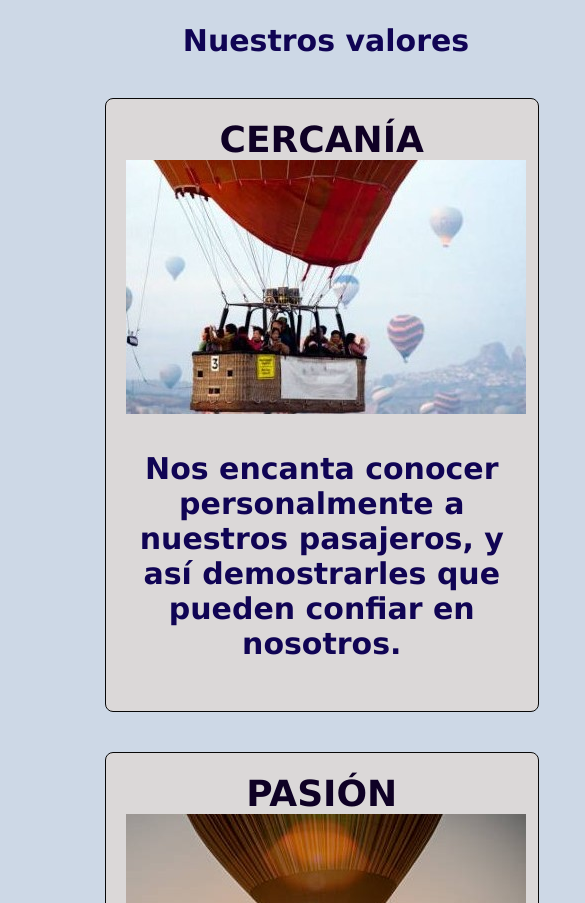
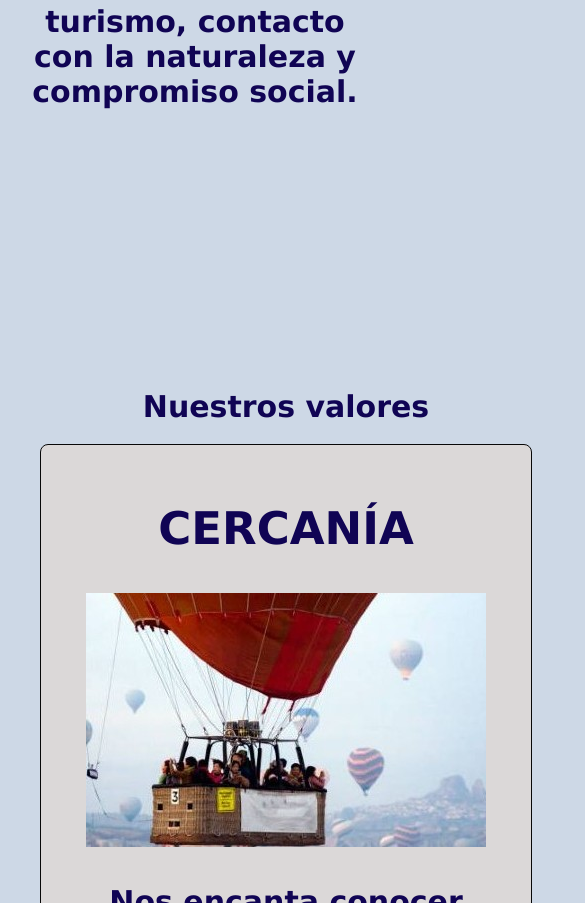
Before and after one commit to jav1402/proyectoweb04, a plain HTML site: page about.html in a window 390 px wide. Shown: the part 1097-2000 px from the top of the page, 585 px wide, since content can reach past the window. Drawn offline with Linux system fonts and the light colour scheme.

Commit message:
nodificado clases about y style

```diff
--- a/about.html
+++ b/about.html
@@ -33,33 +33,29 @@
 
 
         <!-- <div class="contenido"> -->
-
-        <div class="servicios">
-
-
         <div class="texto"> Nuestra historia
             <p>Mi Viaje en Globo, es una empresa española especializada en vuelos en globo aerostático<br>
                 Nuestra historia se remonta a 2011, cuando cuatro amigos, soñaron con dar la oportunidad a otras
                 personas de disfrutar su pasión de volar en globo.<br>
                 Con más de una década de trayectoria, Mi Viaje en Globo continúa ofreciendo experiencias únicas,
                 combinando turismo, contacto con la naturaleza y compromiso social.<br>
-                <div class="texto2"> Nuestros valores
+            <div class="texto"> Nuestros valores
                 <div class="container">
-                        <div class="Valores">
+
                     <div class="valor-caja">
-                                <div class="titulos_valores">CERCANÍA</div>
+                        <h2>CERCANÍA</h2>
                         <img src="pictures/cercania.jpg" alt="cercania" />
                         <p>Nos encanta conocer personalmente a nuestros pasajeros, y así demostrarles que pueden
                             confiar en nosotros.</p>
                     </div>
 
                     <div class="valor-caja">
-                                <div class="titulos_valores">PASIÓN</div>
+                        <h2>PASIÓN</h2>
                         <img src="pictures/pasion.jpg" alt="pasion" />
                         <p>Nos entregamos al máximo para que tu experiencia, sea simplemente inolvidable.</p>
                     </div>
                     <div class="valor-caja">
-                                <div class="titulos_valores">RESPETO CON EL ENTORNO</div>
+                        <h2>RESPETO CON EL ENTORNO</h2>
                         <img src="pictures/medio_ambiente.jpg" alt="medio ambiente" />
                         <p>En cada vuelo cuidamos al máximo el entorno. Volar con nosotros es volar con
                             conciencia de respeto al medio ambiente</p>
@@ -81,4 +77,5 @@
 
 
 </body>
+
 </html>
--- a/style.css
+++ b/style.css
@@ -8,10 +8,12 @@ body {
 
 
 }
+
 .containerweb {
     position: relative;
     width: 100%;
-    height: 100vh; /* altura completa de ventana */
+    height: 100vh;
+    /* altura completa de ventana */
 
 
 }
@@ -22,9 +24,12 @@ body {
     left: 0;
     width: 100%;
     height: 100%;
-    object-fit: cover; /* para que imagen cubra sin deformarse */
-    opacity: 0.5; /* transparencia deseada */
-    z-index: -110; /* detrás del contenido */
+    object-fit: cover;
+    /* para que imagen cubra sin deformarse */
+    opacity: 0.5;
+    /* transparencia deseada */
+    z-index: -110;
+    /* detrás del contenido */
 }
 
 /* .container {
@@ -66,6 +71,7 @@ h1 {
     margin-top: 15px;
     position: fixed
 }
+
 nav a {
 
     color: rgba(255, 255, 255, 0.996);
@@ -96,19 +102,20 @@ nav {
     width: 100%;
     font-size: 20px;
     top: 160px;
-    z-index: 15
-    ;
+    z-index: 15;
 
 }
 
-.servicios{
+.servicios {
     display: grid;
-    grid-template-columns:  1fr; /*una columna*/
+    grid-template-columns: 1fr;
+    /*una columna*/
     margin: 25px;
     margin-top: 250px;
     /* margin-bottom: 55px; */
     border: 10px;
 }
+
 /* Tablet: 2 columnas */
 @media (min-width: 600px) {
     .servicios {
@@ -123,7 +130,7 @@ nav {
     }
 }
 
-.infoservicios{
+.infoservicios {
     display: flex;
     flex-direction: column;
     align-items: center;
@@ -136,6 +143,7 @@ nav {
     border-radius: 14px;
     line-height: 1.5;
 }
+
 .infoservicios img {
     max-width: 100%;
     height: auto;
@@ -174,6 +182,63 @@ footer {
 
 
 /*PEPI*/
+/* Móviles: 0-600px */
+@media (max-width: 600px) {
+    .container {
+        flex-direction: column;
+        align-items: center;
+        gap: 16px;
+    }
+}
+
+/* Tablets pequeñas: 601-900px */
+@media (min-width: 601px) and (max-width: 900px) {
+    .container {
+        flex-direction: row;
+        flex-wrap: wrap;
+        gap: 22px;
+        justify-content: center;
+    }
+
+}
+
+/* Tablets grandes y escritorio pequeño: 901-1200px */
+@media (min-width: 901px) and (max-width: 1200px) {
+    .container {
+        flex-direction: row;
+        justify-content: space-around;
+        flex-wrap: wrap;
+        gap: 28px;
+    }
+
+}
+
+/* Escritorio grande: más de 1200px */
+@media (min-width: 1201px) {
+    .container {
+        flex-direction: row;
+        gap: 38px;
+
+    }
+}
+
+.container {
+    display: flex;
+    flex-direction: row;
+    justify-content: center;
+    align-items: start;
+    width: auto;
+    flex-wrap: wrap;
+    overflow-x: hidden;
+    gap: 60px;
+    margin-bottom: 100px;
+    margin-top: 20px;
+}
+
+.valor-caja {
+    align-items: center;
+    width: 450px;
+}
 
 .texto {
     color: rgba(15, 3, 83, 0.996);
@@ -183,36 +248,39 @@ footer {
     text-align: center;
     margin: 20px;
     margin-top: 250px;
+    position: absolute;
 }
-.texto2 {
+
+/*.texto2 {
         color: rgba(15, 3, 83, 0.996);
         font-size: 30px;
         font-family: 'Lucida Sans', 'Lucida Sans Regular', 'Lucida Grande', 'Lucida Sans Unicode', Geneva, Verdana, sans-serif;
         font-weight: bold;
         text-align: center;
         margin: 20px;
-}
-
-
+        position: absolute;
+    }*/
 
 
 .valor-caja {
-    width: 75%;
-    height: auto;
-    padding: 20px; /* espacio de relleno entre el elemento y el borde */
-    margin: 40px;
+
+    height: 650px;
+    padding: 20px;
+    /* espacio de relleno entre el elemento y el borde */
+    /*margin: 40px;*/
     border: 1px solid #080808;
-    border-radius: 8px; /* Bordes redondeados */
+    border-radius: 8px;
+    /* Bordes redondeados */
     background-color: #dbd8d8;
     text-align: center;
+
 }
 
-.titulos_valores {
+/*.titulos_valores {
         font-size: 1.2em;
         font-weight: bold;
         color: #0f0125;
         /*margin-bottom: 10px;*/
-}
 
 /*Ana*/
 
```
Lines whose indentation alone changed are shown as unchanged.
